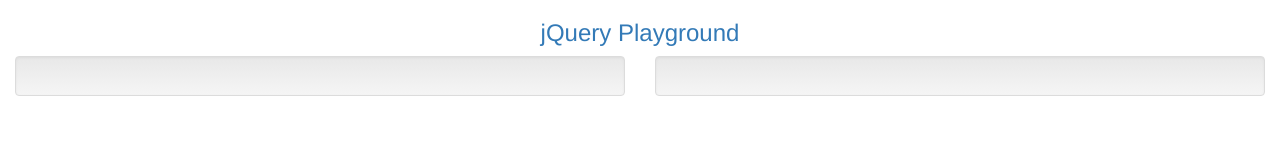
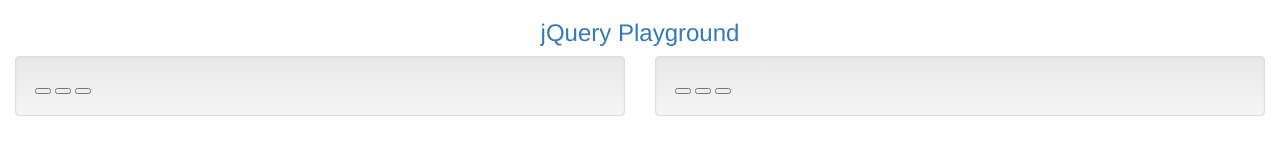
Before and after one commit to niksolaz/htmlPage, a plain HTML site: page catPhotoApp/jQueryPlayground.html in a window 1280 px wide. Drawn offline with nearby package versions, Linux system fonts and the light colour scheme.

Commit message:
nest three button into div well element

```diff
--- a/catPhotoApp/jQueryPlayground.html
+++ b/catPhotoApp/jQueryPlayground.html
@@ -17,16 +17,16 @@
     <div class="row">
       <div class="col-xs-6">
         <div class="well">
-
-
-
+          <button></button>
+          <button></button>
+          <button></button>
         </div>
       </div>
       <div class="col-xs-6">
         <div class="well">
-
-
-
+          <button></button>
+          <button></button>
+          <button></button>
         </div>
       </div>
     </div>
```
